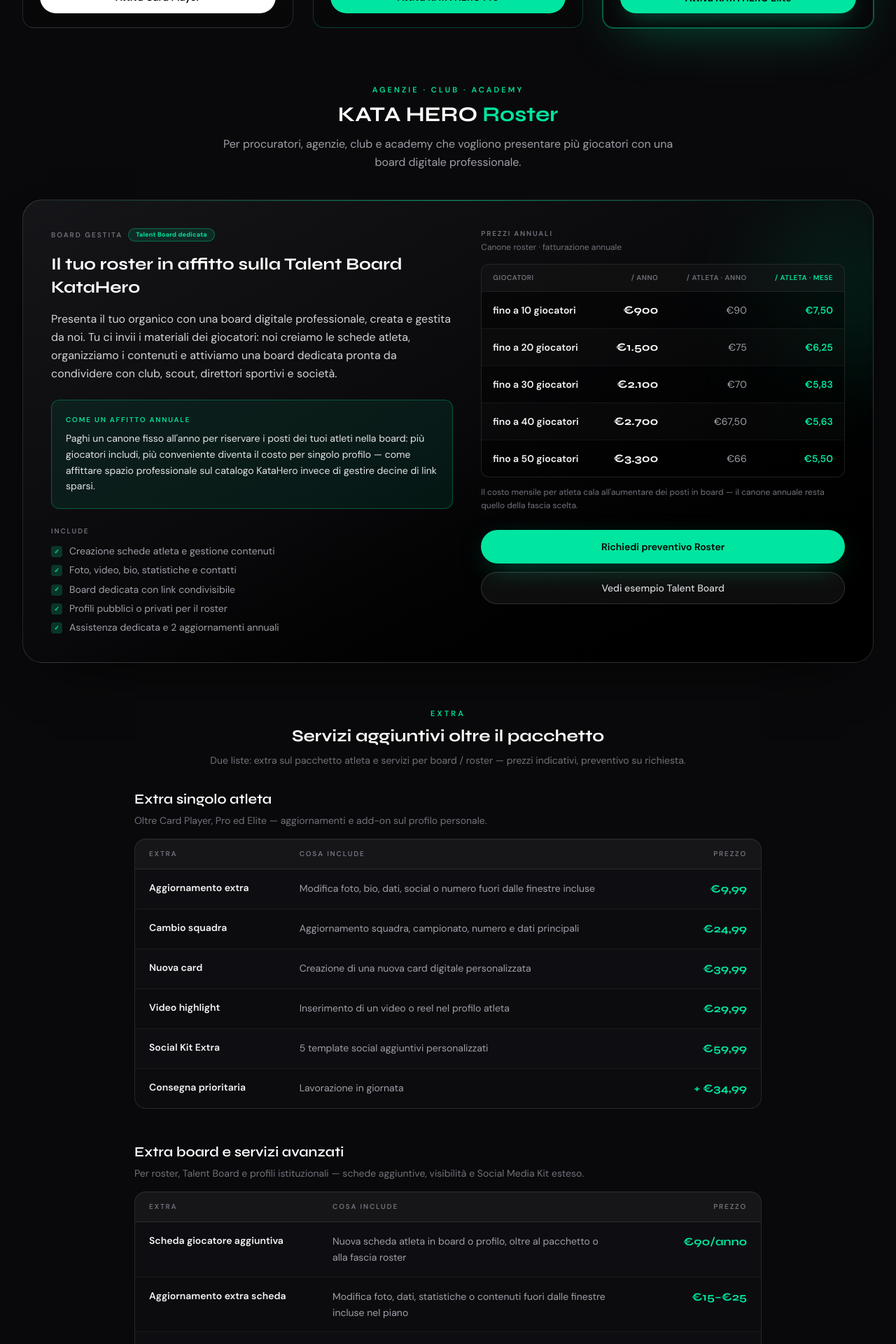
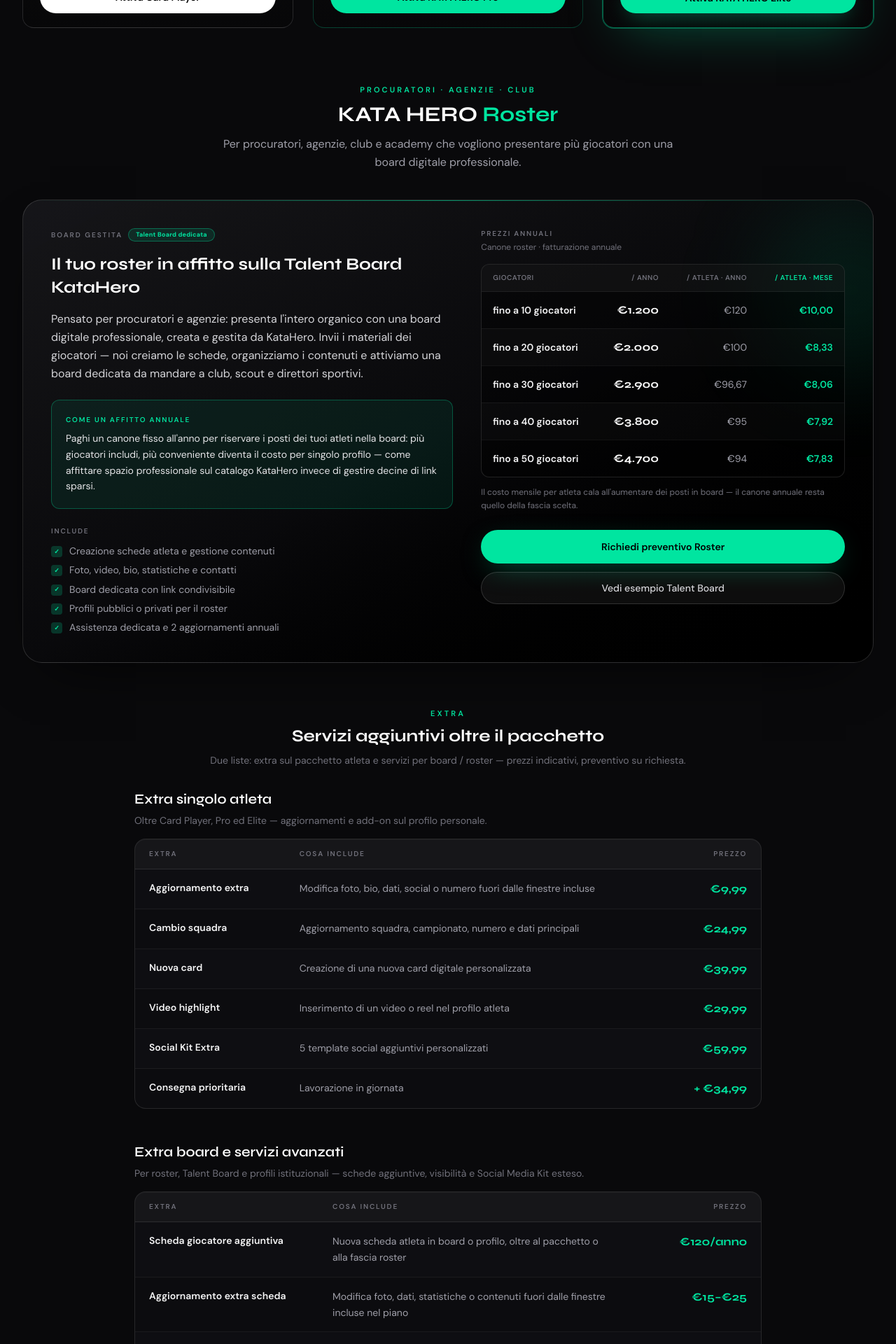
Before and after one commit to Salvo934/katahero, a Next.js app: page / in a window 1280 px wide. Shown: the part 5800-7720 px from the top of the page at 70% size. Built offline with nearby package versions, Linux system fonts and the light colour scheme; no server answers.

Commit message:
aggiornamento

```diff
--- a/src/components/site/Packages.tsx
+++ b/src/components/site/Packages.tsx
@@ -165,7 +165,7 @@ const boardPackageExtras: PackageExtraRow[] = [
   {
     name: "Scheda giocatore aggiuntiva",
     description: "Nuova scheda atleta in board o profilo, oltre al pacchetto o alla fascia roster",
-    price: "€90/anno",
+    price: "€120/anno",
   },
   {
     name: "Aggiornamento extra scheda",
@@ -200,11 +200,11 @@ const boardPackageExtras: PackageExtraRow[] = [
 ];
 
 const rosterTiers = [
-  { players: "fino a 10", annual: "€900", perAthleteYear: "€90", perAthleteMonth: "€7,50" },
-  { players: "fino a 20", annual: "€1.500", perAthleteYear: "€75", perAthleteMonth: "€6,25" },
-  { players: "fino a 30", annual: "€2.100", perAthleteYear: "€70", perAthleteMonth: "€5,83" },
-  { players: "fino a 40", annual: "€2.700", perAthleteYear: "€67,50", perAthleteMonth: "€5,63" },
-  { players: "fino a 50", annual: "€3.300", perAthleteYear: "€66", perAthleteMonth: "€5,50" },
+  { players: "fino a 10", annual: "€1.200", perAthleteYear: "€120", perAthleteMonth: "€10,00" },
+  { players: "fino a 20", annual: "€2.000", perAthleteYear: "€100", perAthleteMonth: "€8,33" },
+  { players: "fino a 30", annual: "€2.900", perAthleteYear: "€96,67", perAthleteMonth: "€8,06" },
+  { players: "fino a 40", annual: "€3.800", perAthleteYear: "€95", perAthleteMonth: "€7,92" },
+  { players: "fino a 50", annual: "€4.700", perAthleteYear: "€94", perAthleteMonth: "€7,83" },
 ] as const;
 
 const rosterFeatures = [
@@ -380,7 +380,7 @@ function RosterPackage() {
   return (
     <div id="roster" className="mt-16 scroll-mt-24 sm:mt-20">
       <div className="mb-8 text-center lg:mb-10">
-        <p className="text-[11px] font-semibold uppercase tracking-[0.28em] text-accent">Agenzie · Club · Academy</p>
+        <p className="text-[11px] font-semibold uppercase tracking-[0.28em] text-accent">Procuratori · Agenzie · Club</p>
         <h3 className="font-display mt-2 text-2xl font-bold text-white sm:text-3xl">
           KATA HERO <span className="text-accent">Roster</span>
         </h3>
@@ -412,9 +412,9 @@ function RosterPackage() {
               Il tuo roster in affitto sulla Talent Board KataHero
             </p>
             <p className="mt-4 text-sm leading-relaxed text-zinc-300 sm:text-base">
-              Presenta il tuo organico con una board digitale professionale, creata e gestita da noi. Tu ci invii i
-              materiali dei giocatori: noi creiamo le schede atleta, organizziamo i contenuti e attiviamo una board
-              dedicata pronta da condividere con club, scout, direttori sportivi e società.
+              Pensato per procuratori e agenzie: presenta l&apos;intero organico con una board digitale professionale,
+              creata e gestita da KataHero. Invii i materiali dei giocatori — noi creiamo le schede, organizziamo i
+              contenuti e attiviamo una board dedicata da mandare a club, scout e direttori sportivi.
             </p>
 
             <div className="mt-6 rounded-xl border border-accent/30 bg-accent/8 p-4 sm:p-5">
```
